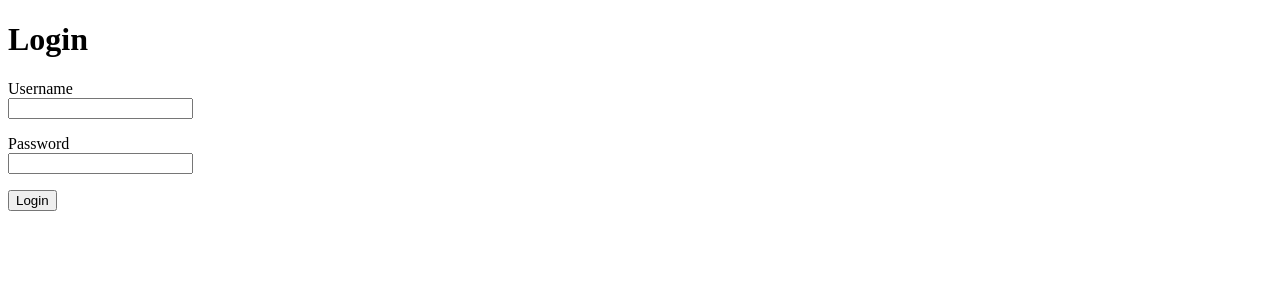
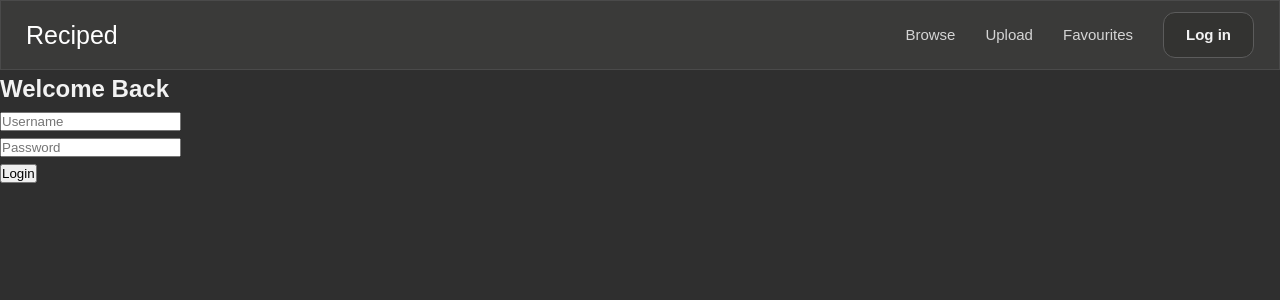
Before and after one commit to 21496/Food, a Flask app: page /login in a window 1280 px wide. Shown: the top 300 px of the page. Run offline with Flask 3, Linux system fonts and the light colour scheme.

Commit message:
Update css and design

```diff
--- a/app.py
+++ b/app.py
@@ -62,7 +62,7 @@ def search_recipes(query):
     params = {
         "apiKey": api_key,
         "query": query,
-        "number": 5
+        "number": 20
     }
 
     response = requests.get(url, params=params)
--- /dev/null
+++ b/static/styles.css
@@ -0,0 +1,64 @@
+* {
+    margin: 0;
+    padding: 0;
+    box-sizing: border-box;
+}
+
+body {
+    font-family: Arial, Helvetica, sans-serif;
+    font-size: 16px;
+    font-weight: 400;
+    color: #f2f2f2;
+    background: #2f2f2f;
+    line-height: 1.6;
+}
+
+.title {
+    color: white;
+    text-decoration: none;
+    font-size: 25px;
+}
+
+.navbar {
+    width: 100%;
+    height: 70px;
+    background: #3a3a39;
+    border: 1px solid #4a4a4a;
+    padding: 0 25px;
+    display: flex;
+    justify-content: space-between;
+    align-items: center;
+    box-sizing: border-box;
+}
+
+nav {
+    display: flex;
+    align-items: center;
+    gap: 30px;
+}
+
+nav a {
+    color: #d5d5d5;
+    text-decoration: none;
+    font-size: 15px;
+    transition: color 0.2s ease;
+}
+
+nav a:hover {
+    color: white;
+}
+
+.login-btn {
+    padding: 10px 22px;
+    border: 1px solid #5c5c5c;
+    border-radius: 12px;
+    background: #333331;
+    color: #f2f2f2;
+    font-weight: 600;
+    transition: all 0.25s ease;
+}
+
+.login-btn:hover {
+    background: #454545;
+    border-color: #7a7a7a;
+}
--- a/templates/layout.html
+++ b/templates/layout.html
@@ -3,6 +3,7 @@
 <head>
     <meta charset="UTF-8">
     <meta name="viewport" content="width=device-width, initial-scale=1.0">
+    <link rel="stylesheet" href="/static/styles.css">
     <title>Recipes</title>
 </head>
 <body>
--- a/templates/login.html
+++ b/templates/login.html
@@ -1,33 +1,32 @@
 {% extends 'layout.html' %}
 {% block content %}
+    <header class="navbar">
+        <div class="logo">
+            <a link href="/" class="title">Reciped</a>
+        </div>
 
-<body>
-    <h1>Login</h1>
+        <nav>
+            <a href="#">Browse</a>
+            <a href="#">Upload</a>
+            <a href="#">Favourites</a>
+            <a href="{{ url_for('login') }}" class="login-btn">Log in</a>
+        </nav>
+    </header>
 
-    {% with messages = get_flashed_messages() %}
-        {% if messages %}
-            {% for message in messages %}
-                <p>{{ message }}</p>
-            {% endfor %}
-        {% endif %}
-    {% endwith %}
+    <section class="login-box">
+        <h1>Welcome Back</h1>
+    </section>
 
     <form method="POST">
-        {{ form.hidden_tag() }}
         <p>
-            {{ form.username.label }}
-            <br>
-            {{ form.username() }}
+            {{ form.username(placeholder="Username") }}
         </p>
         <p>
-            {{ form.password.label }}
-            <br>
-            {{ form.password() }}
+            {{ form.password(placeholder="Password") }}
         </p>
         <p>
             {{ form.submit() }}
         </p>
     </form>
-</body>
 
 {% endblock %}
```
Also changed, not shown: templates/home.html (+13 -2 lines), readme.md (added), static/style.css (deleted).
